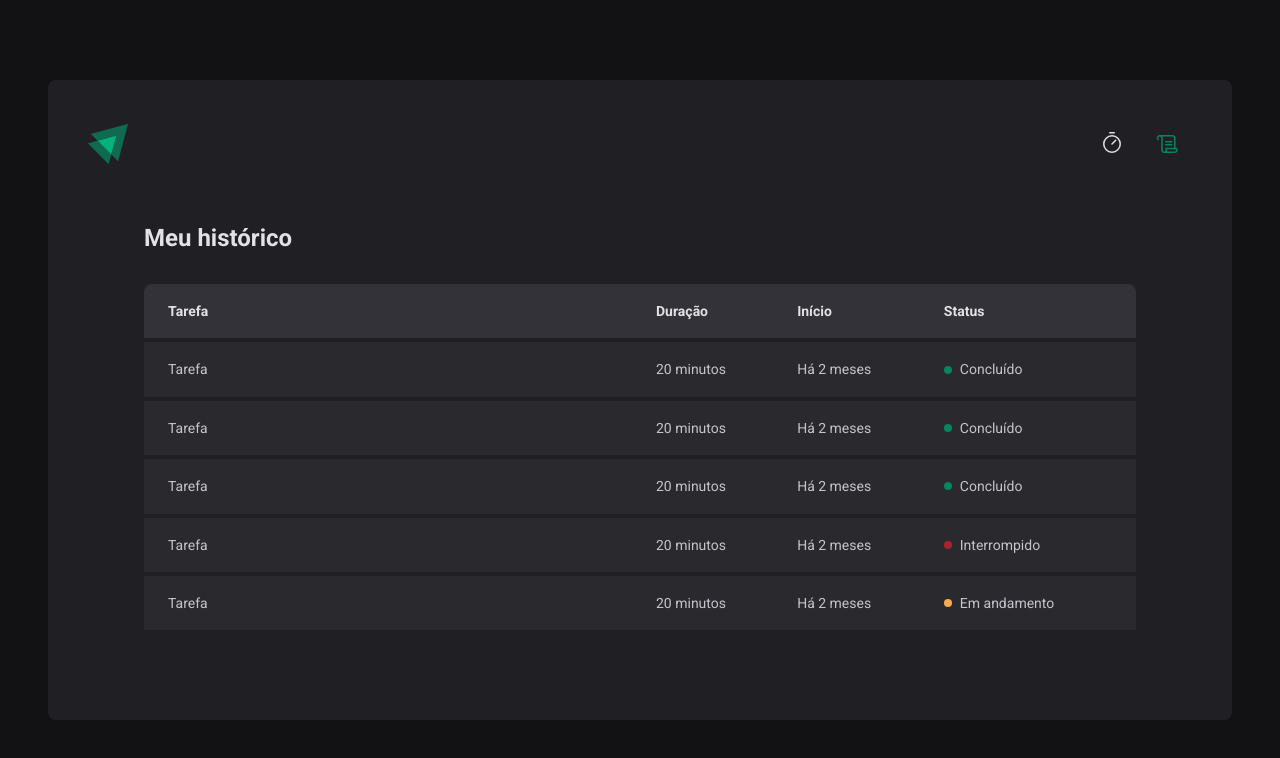
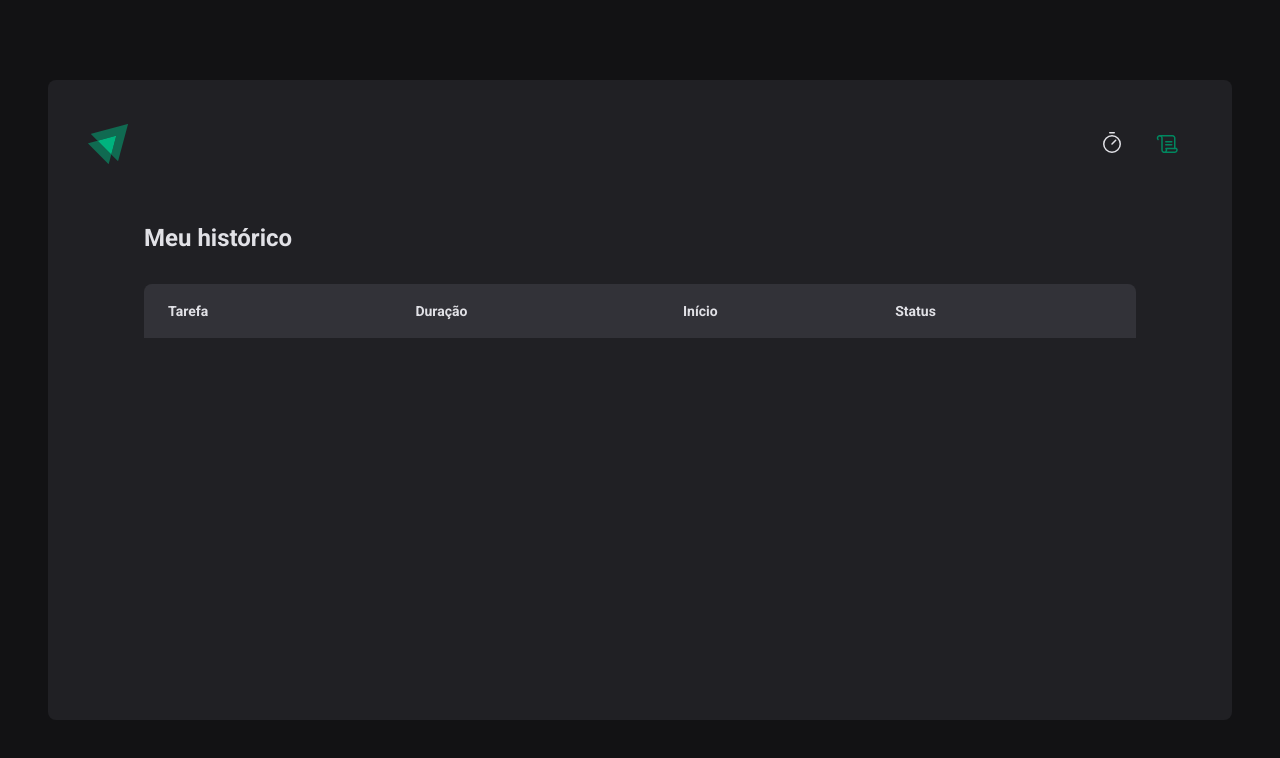
Before and after one commit to rafael-rodrigues-bento/iginite-timer, a React (Vite) app: page /history in a window 1280 px wide. Shown: the top 758 px of the page. Built offline with nearby package versions, Linux system fonts and the light colour scheme.

Commit message:
Listagem no histórico

```diff
--- a/src/contexts/CyclesContext.tsx
+++ b/src/contexts/CyclesContext.tsx
@@ -10,11 +10,12 @@
   task: string
   minutesAmount: number
   startDate: Date
-  interruptDate?: Date
+  interruptedDate?: Date
   finishedDate?: Date
 }
 
 interface CyclesContextType {
+  cycles: Cycle[]
   activeCycle: Cycle | undefined
   activeCycleId: string | null
   amountSecondsPassed: number
@@ -68,7 +69,6 @@
     setCycles((prevState) => [...prevState, newCycle])
     setActiveCycleId(id)
     setAmountSecondsPassed(0)
-    // reset()
   }
 
   function interruptCurrentCycle() {
@@ -88,6 +88,7 @@
   return (
     <CyclesContext.Provider
       value={{
+        cycles,
         activeCycle,
         activeCycleId,
         amountSecondsPassed,
--- a/src/pages/History/index.tsx
+++ b/src/pages/History/index.tsx
@@ -1,10 +1,15 @@
+import { useContext } from 'react'
+import { CyclesContext } from '../../contexts/CyclesContext'
 import { HistoryContainer, HistoryList, Status } from './styles'
 
 export function History() {
+  const { cycles } = useContext(CyclesContext)
+
+  console.log(cycles)
+
   return (
     <HistoryContainer>
       <h1>Meu histórico</h1>
-
       <HistoryList>
         <table>
           <thead>
@@ -16,46 +21,28 @@
             </tr>
           </thead>
           <tbody>
-            <tr>
-              <td>Tarefa</td>
-              <td>20 minutos</td>
-              <td>Há 2 meses</td>
-              <td>
-                <Status statusColor="green">Concluído</Status>
-              </td>
-            </tr>
-            <tr>
-              <td>Tarefa</td>
-              <td>20 minutos</td>
-              <td>Há 2 meses</td>
-              <td>
-                <Status statusColor="green">Concluído</Status>
-              </td>
-            </tr>
-            <tr>
-              <td>Tarefa</td>
-              <td>20 minutos</td>
-              <td>Há 2 meses</td>
-              <td>
-                <Status statusColor="green">Concluído</Status>
-              </td>
-            </tr>
-            <tr>
-              <td>Tarefa</td>
-              <td>20 minutos</td>
-              <td>Há 2 meses</td>
-              <td>
-                <Status statusColor="red">Interrompido</Status>
-              </td>
-            </tr>
-            <tr>
-              <td>Tarefa</td>
-              <td>20 minutos</td>
-              <td>Há 2 meses</td>
-              <td>
-                <Status statusColor="yellow">Em andamento</Status>
-              </td>
-            </tr>
+            {cycles.map((cycle) => {
+              return (
+                <tr key={cycle.id}>
+                  <td>{cycle.task}</td>
+                  <td>{cycle.minutesAmount} minutos</td>
+                  <td>{cycle.startDate.toISOString()}</td>
+                  <td>
+                    {cycle.finishedDate && (
+                      <Status statusColor="green">Concluído</Status>
+                    )}
+
+                    {cycle.interruptedDate && (
+                      <Status statusColor="red">Interrompido</Status>
+                    )}
+
+                    {!cycle.finishedDate && !cycle.interruptedDate && (
+                      <Status statusColor="yellow">Em andamento</Status>
+                    )}
+                  </td>
+                </tr>
+              )
+            })}
           </tbody>
         </table>
       </HistoryList>
--- a/src/pages/Home/index.tsx
+++ b/src/pages/Home/index.tsx
@@ -32,14 +32,19 @@
     },
   })
 
-  const { handleSubmit, watch /* reset */ } = newCycleForm
+  const { handleSubmit, watch, reset } = newCycleForm
+
+  function handleCreateNewCycle(data: NewCycleFormData) {
+    createNewCycle(data)
+    reset()
+  }
 
   const task = watch('task')
   const isSubmitDisabled = !task
 
   return (
     <HomeContainer>
-      <form onSubmit={handleSubmit(createNewCycle)}>
+      <form onSubmit={handleSubmit(handleCreateNewCycle)}>
         <FormProvider {...newCycleForm}>
           <NewCycleForm />
         </FormProvider>
```
